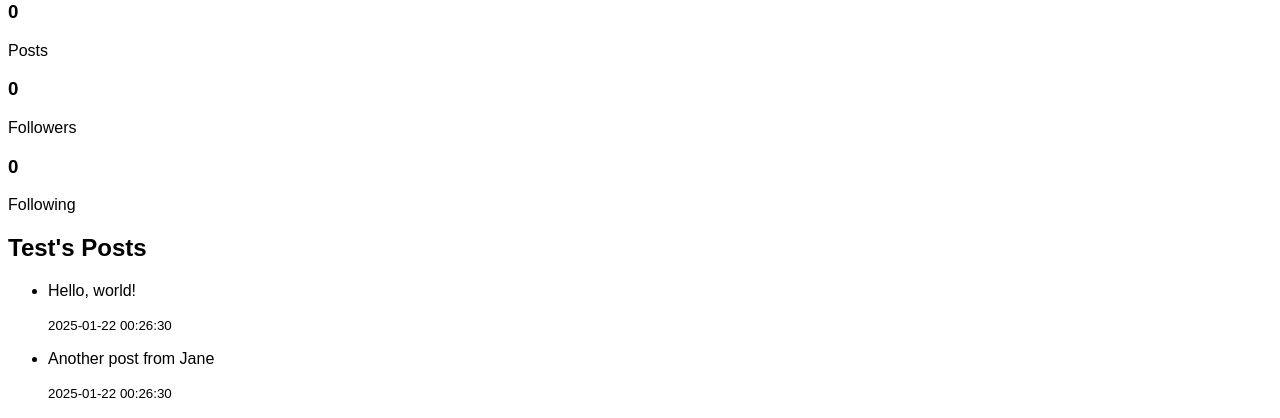
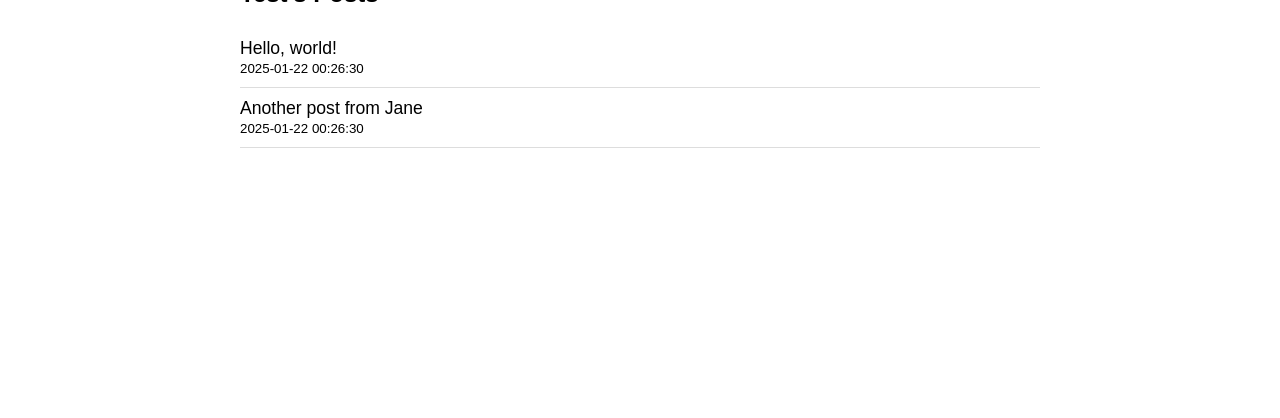
Before and after one commit to yeslovetest/yeslove-mobile-app-1, a Flask app: template app/templates/profile.html in a window 1280 px wide. Shown: the part 391-809 px from the top of the page. After the commit the page ends 539 px from the top, so only its background shows below. Run offline with Flask 3, Linux system fonts and the light colour scheme; the template is opened without the code that fills it: values that come from a table or form of the project are taken from there, others are empty.

Commit message:
Changes to sytle sheet

```diff
--- a/app/static/css/styles.css
+++ b/app/static/css/styles.css
@@ -57,3 +57,53 @@ body.signup-professional-page h1,
 body.signup-standard-page h1 {
     color: #ff6600;
 }
+.profile-container {
+    max-width: 800px;
+    margin: 0 auto;
+    font-family: Arial, sans-serif;
+}
+
+.profile-header {
+    margin-top: 20px;
+}
+
+.profile-pic {
+    width: 150px;
+    height: 150px;
+    border-radius: 50%;
+    border: 2px solid #ddd;
+}
+
+.bio {
+    font-size: 1.2em;
+    color: #666;
+}
+
+.profile-stats {
+    display: flex;
+    justify-content: space-around;
+    margin: 20px 0;
+}
+
+.profile-stats div {
+    text-align: center;
+}
+
+.profile-posts {
+    margin-top: 20px;
+}
+
+.profile-posts ul {
+    list-style: none;
+    padding: 0;
+}
+
+.profile-posts .post-item {
+    border-bottom: 1px solid #ddd;
+    padding: 10px 0;
+}
+
+.profile-posts .post-item p {
+    margin: 0;
+    font-size: 1.1em;
+}
```
